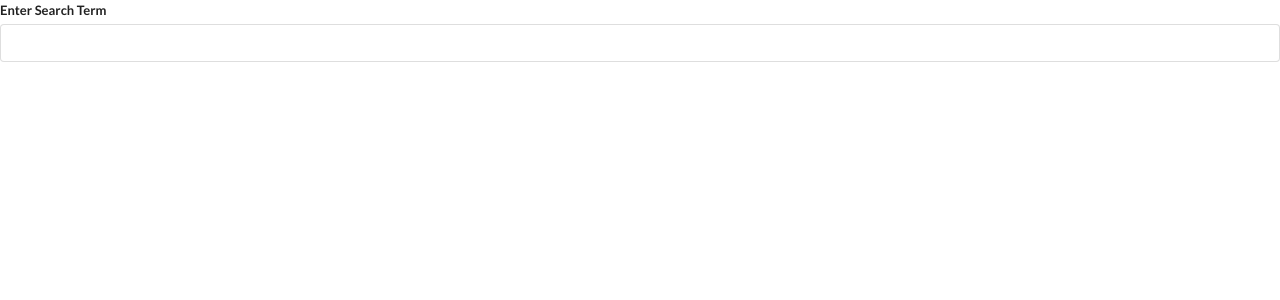
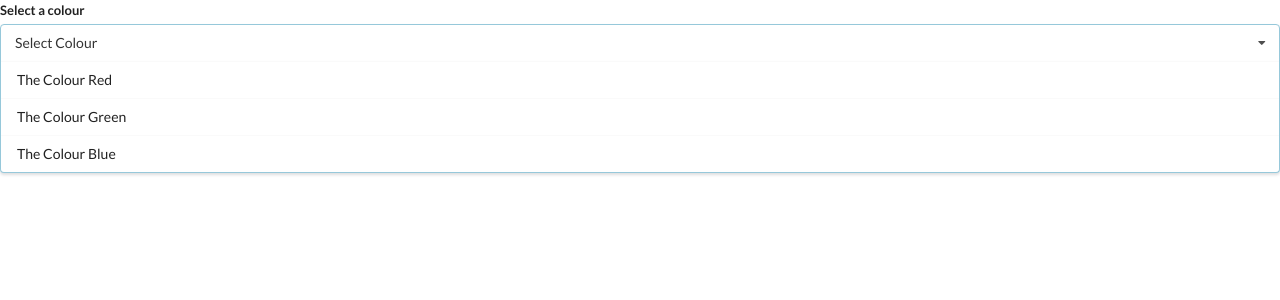
Before and after one commit to RealityCtrl/react_redux_course, a React (Create React App) app in the folder widgets/: page / in a window 1280 px wide. Shown: the top 300 px of the page. Built offline with nearby package versions, Linux system fonts and the light colour scheme.

Commit message:
end of video 174

```diff
--- a/widgets/src/App.js
+++ b/widgets/src/App.js
@@ -1,6 +1,7 @@
 import React from 'react';
 //import Accordion from './components/Accordion';
-import Search from './components/Search';
+//import Search from './components/Search';
+import Dropdown from './components/Dropdown'
 
 const items = [
   {
@@ -17,10 +18,25 @@ const items = [
   },
 ];
 
+const options = [
+  {
+    label: 'The Colour Red',
+    value: 'red'
+  },
+  {
+    label: 'The Colour Green',
+    value: 'green'
+  },
+  {
+    label: 'The Colour Blue',
+    value: 'blue'
+  }
+]
+
 const App = () => {
   return <div>
 
-    <Search />
+    <Dropdown options={options}/>
 
   </div>
 }
--- /dev/null
+++ b/widgets/src/components/Dropdown.js
@@ -0,0 +1,25 @@
+import React from "react";
+
+const Dropdown = ({options}) => {
+    const renderedOptions = options.map((option) => {
+      return(
+        <div key={option.value} className='item'>
+            {option.label}
+        </div>
+      )
+    })
+    return (
+        <div className="ui form">
+            <div className="field">
+                <label className="label">Select a colour</label>
+                <div className="ui selection dropdown visible active">
+                    <i className="dropdown icon"></i>
+                    <div className="text">Select Colour</div>
+                    <div className="menu visible transition">{renderedOptions}</div>
+                </div>
+            </div>
+        </div>
+    )
+}
+
+export default Dropdown;
--- a/widgets/src/components/Search.js
+++ b/widgets/src/components/Search.js
@@ -1,13 +1,21 @@
 import React, { useState, useEffect } from 'react';
 import axios from 'axios';
-
-
-
 
 const Search = () => {
     const regex = /(<([^>]+)>)|(&quot;)/gi //NEW
     const [searchTerm, setSearchTerm] = useState('');
+    const [debouncedTerm, setDebouncedTerm] = useState('');
     const [results, setResults] = useState([]);
+
+    useEffect(() => {
+        const timeoutId = setTimeout(() => {
+            setDebouncedTerm(searchTerm)
+        }, 500 );
+
+        return ()=> {
+            clearTimeout(timeoutId);
+        }
+    }, [searchTerm]);
 
     useEffect(() => {
         const search = async () => {
@@ -17,26 +25,13 @@ const Search = () => {
                     list: 'search',
                     origin: '*',
                     format: 'json',
-                    srsearch: {searchTerm}
+                    srsearch: debouncedTerm
                 }
             });
             setResults(data.query.search);
         }
-        if(searchTerm && results.length === 0){
-            search();
-        } else {
-            const timeoutId =  setTimeout(() => {
-                if(searchTerm){
-                    search();
-                }
-            },500 );
-
-            return ()=> {
-                clearTimeout(timeoutId);
-            }
-        }
-
-    }, [searchTerm]);
+        search();
+    }, [debouncedTerm]);
 
     const renderedResults = results.map((result) => {
 
```
